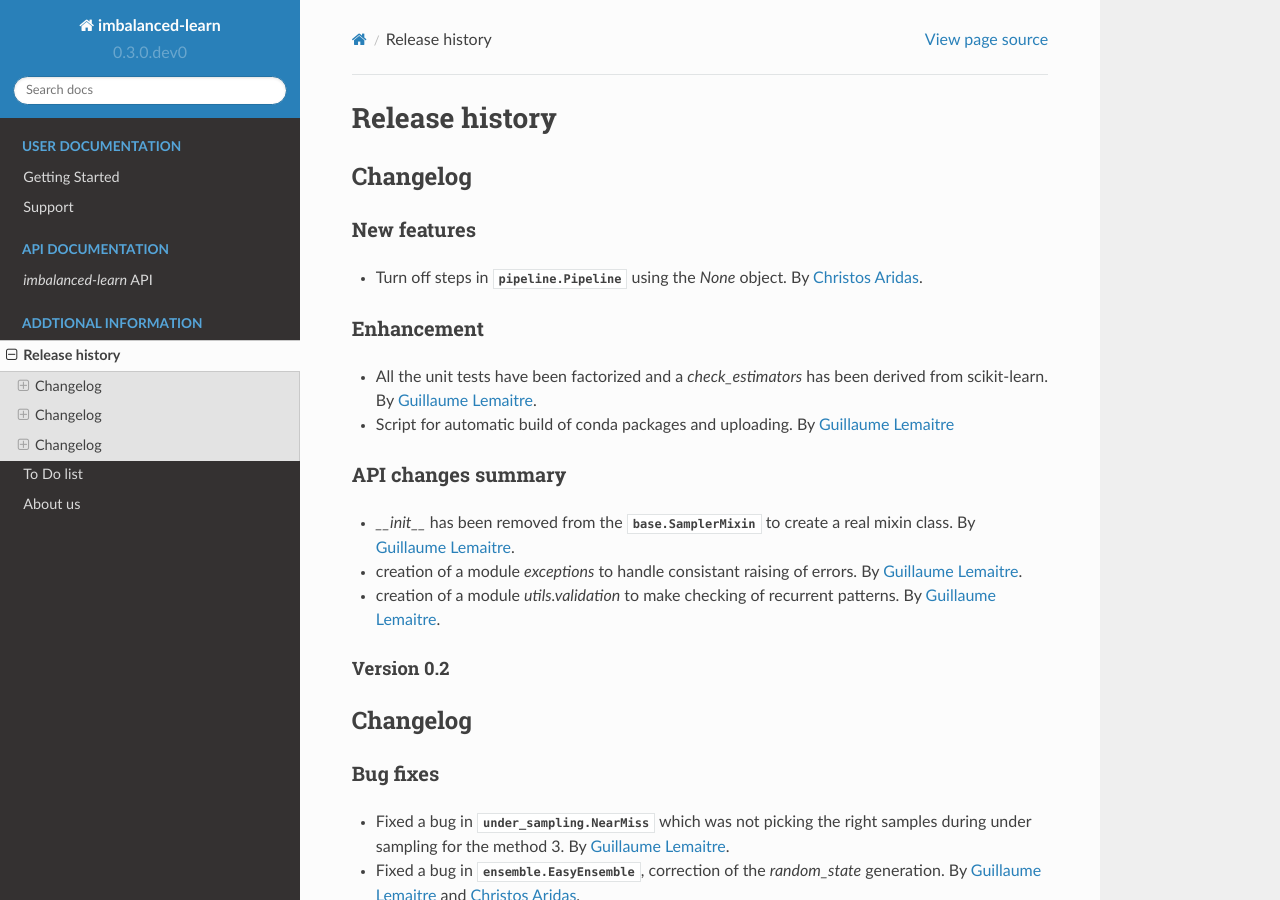
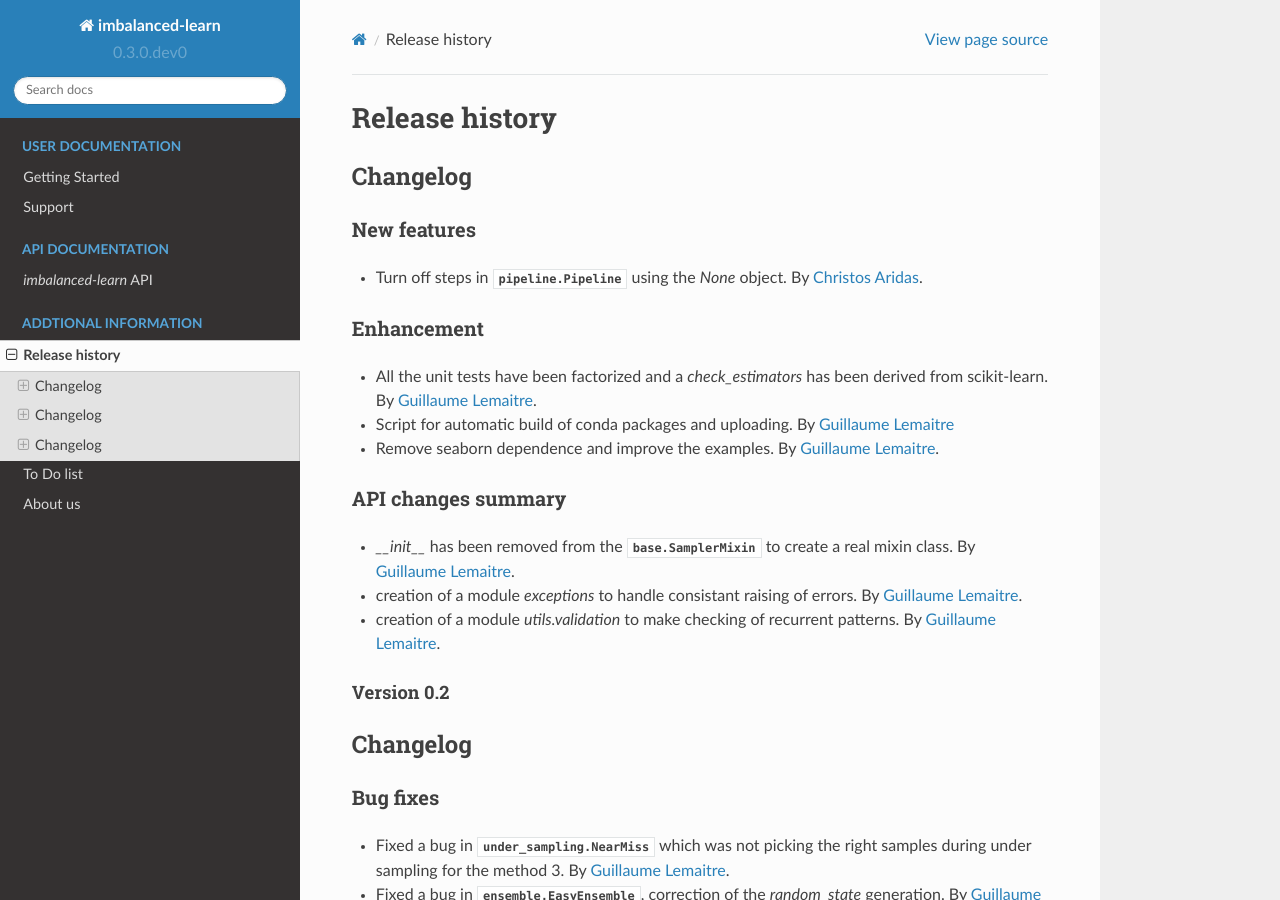
Before and after one commit to scikit-learn-contrib/imbalanced-learn, a Sphinx documentation site: the page built from doc/whats_new.rst, in a window 1280 px wide and 900 px high. Built offline with Sphinx 7.4.7 and the Read the Docs theme 2.0.0, drawn with Linux system fonts in a browser that asks for light colours; formulas are drawn with MathJax 3; pages that are not in the unit, such as notebooks, are missing from menus.

Commit message:
DOC add entry in whats new

```diff
--- a/doc/whats_new.rst
+++ b/doc/whats_new.rst
@@ -22,6 +22,8 @@ Enhancement
   been derived from scikit-learn. By `Guillaume Lemaitre`_.
 - Script for automatic build of conda packages and uploading. By
   `Guillaume Lemaitre`_
+- Remove seaborn dependence and improve the examples. By `Guillaume
+  Lemaitre`_.
 
 API changes summary
 ~~~~~~~~~~~~~~~~~~~
```
